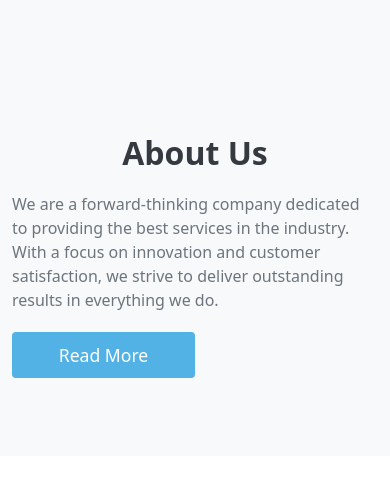
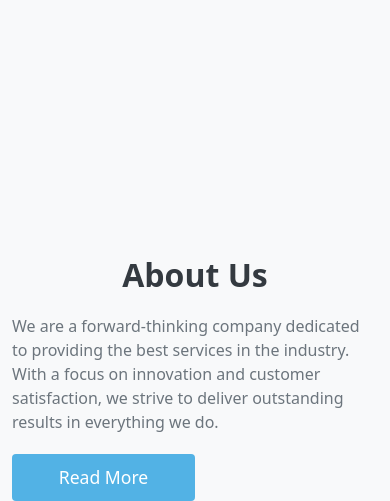
Before and after one commit to Naeem-Shahriar/Team-C-, a website: page index.html in a window 390 px wide. Shown: the part 1102-1603 px from the top of the page. Before the commit the page ends 1558 px from the top, so only its background shows below. Drawn offline with nearby package versions, Linux system fonts and the light colour scheme.

Commit message:
type any message here

```diff
--- a/style.css
+++ b/style.css
@@ -79,10 +79,9 @@ border-color: #ee6c4d;
 main{
   padding-top: 90px;
 }
-.carousel {
-  /* margin-bottom: 4rem; */
-
-}
+/* .carousel {
+   margin-bottom: 4rem;
+} */
 .carousel-item {
   height: 39rem;
 }
@@ -327,15 +326,6 @@ main{
   .btn-about {
       width: 50%;
   }
-}
-@media (max-width: 400px) {
-  .headline {
-      font-size: 2rem;
-      margin-top: -400px;
-      text-align: center;
-
-  }
-
   .description {
       font-size: 1rem;
   }
```
